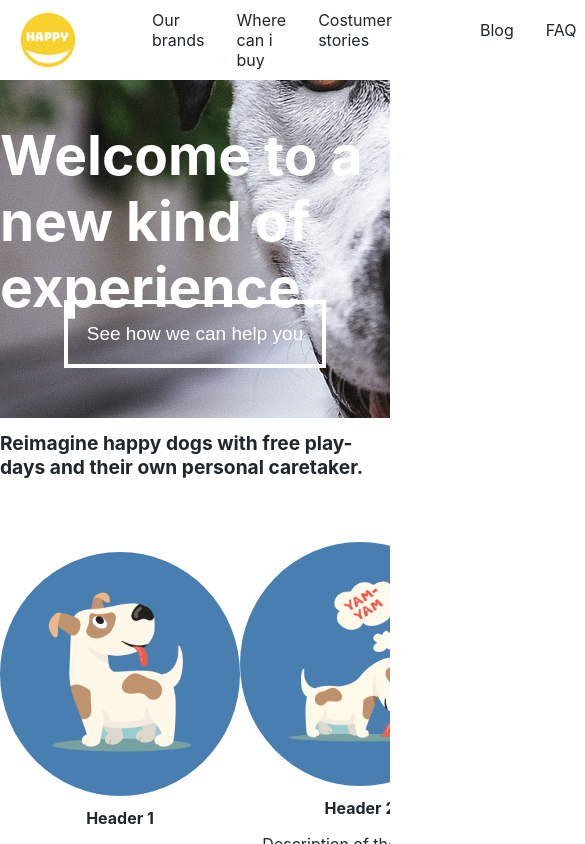
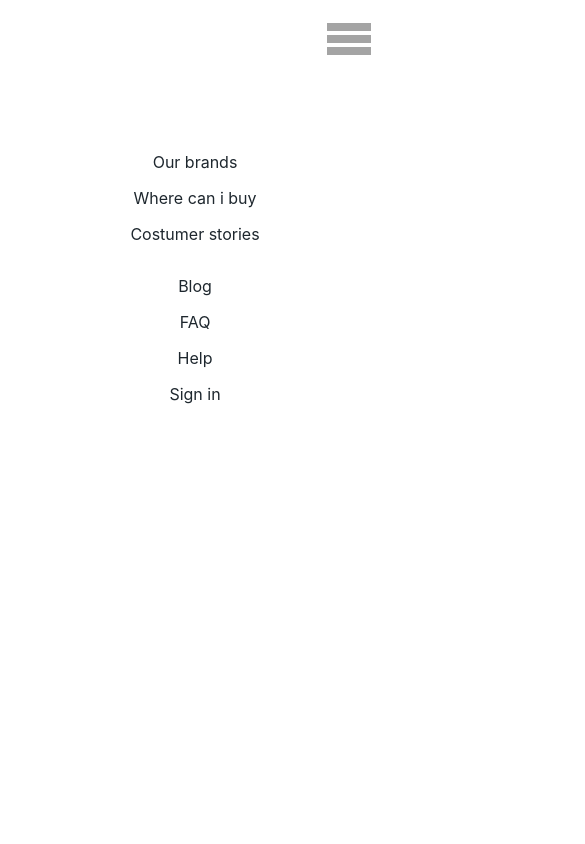
Before and after one commit to andreasaker/generic-startpage, a React (Create React App) app: page / in a window 390 px wide. Shown: the top 844 px of the page, 585 px wide, since content can reach past the window. Built offline with nearby package versions, Linux system fonts and the light colour scheme.

Commit message:
Navbar mobile view work, not done

```diff
--- a/src/components/costumerStories.js
+++ b/src/components/costumerStories.js
@@ -28,7 +28,7 @@ const NextButton = styled(Button)`
   color: #cfcfcf;
   position: absolute;
   background-color: #ffffff;
-  margin: 220px 0 0 500px;
+  margin: 220px 0 0 0px;
   font-size: 2em;
   padding: 0.3em 0.5em 0.35em 0.5em;
   z-index: 2;
--- a/src/components/navbar.js
+++ b/src/components/navbar.js
@@ -1,6 +1,7 @@
-import React from "react";
+import React, { useState } from "react";
 import styled from "styled-components";
 import Logo from "./logo";
+import media from "./media";
 
 const Nav = styled.nav`
   width: 100%;
@@ -12,23 +13,153 @@ const Nav = styled.nav`
   align-items: center;
 `;
 
+const Menu = styled.div`
+  width: 100%;
+  height: 100%;
+  background-color: #ffffff;
+  z-index: 3;
+  position: fixed;
+  top: 0;
+  padding: 8em 0 0 0;
+  ${media.desktop`background-color: #fff0;`}
+`;
+
 const Ul = styled.ul`
+  display: flex;
+  justify-content: center;
+  align-content: center;
+  flex-direction: row;
+  flex-wrap: wrap;
+  list-style: none;
+  padding: 0;
+
+  ${media.desktop`
   width: 100%;
   display: flex;
   justify-content: ${(props) => (props.End ? "flex-end" : "flex-start")};
   align-content: center;
   list-style: none;
   margin: 0 1em 0 0;
+  `}
 `;
 
 const Li = styled.li`
+  width: 100%;
+  text-align: center;
+  margin: 0.5em 0 0.5em 0;
+  ${media.desktop`
   margin: 0 1em 0 1em;
+  `}
 `;
 
+const Hamburger = styled.button`
+  height: 4.2em;
+  width: 4.2em;
+  display: block;
+  background-color: #fff0;
+  border: 0;
+  position: fixed;
+  top: 0;
+  right: 0;
+  margin: 1em;
+  span {
+    display: block;
+    height: 8px;
+    width: 100%;
+    margin: 0px 0 4px 0;
+    background-color: #a4a4a4;
+  }
+`;
+
+const Cross = styled(Hamburger)`
+  span:nth-child(1) {
+    animation-name: rotateTop;
+    animation-duration: 0.8s;
+    animation-fill-mode: forwards;
+  }
+  span:nth-child(2) {
+    animation-name: rotateMiddle;
+    animation-duration: 0.8s;
+    animation-fill-mode: forwards;
+  }
+  span:nth-child(3) {
+    animation-name: fade;
+    animation-duration: 0.8s;
+    animation-fill-mode: forwards;
+  }
+
+  @keyframes rotateTop {
+    0% {
+      transform: rotate(0deg);
+    }
+    100% {
+      transform: rotate(60deg);
+    }
+  }
+  @keyframes rotateMiddle {
+    0% {
+      transform: rotate(0deg);
+    }
+    100% {
+      transform: rotate(-60deg);
+    }
+  }
+  @keyframes fade {
+    0% {
+      opacity: 1;
+    }
+    100% {
+      opacity: 0;
+    }
+  }
+`;
+
+const openDrawer = () => {
+  const drawer = document.getElementById("drawer");
+  drawer.style.display = "block";
+  drawer.style.animation = "0.5s slidein ";
+};
+const closeDrawer = () => {
+  const drawer = document.getElementById("drawer");
+  drawer.style.animation = "0.5s slideout";
+  setTimeout(function () {
+    drawer.style.display = "none";
+  }, 400);
+};
+
 const Navbar = () => {
+  const [open, setOpen] = useState(false);
+
+  const handleOpenClose = (e) => {
+    e.preventDefault();
+    setOpen(!open);
+  };
+
+  const HamburgerState = () => {
+    if (open) {
+      return (
+        <Cross onClick={(e) => handleOpenClose(e)}>
+          <span></span>
+          <span></span>
+          <span></span>
+        </Cross>
+      );
+    } else {
+      return (
+        <Hamburger onClick={(e) => handleOpenClose(e)}>
+          <span></span>
+          <span></span>
+          <span></span>
+        </Hamburger>
+      );
+    }
+  };
+
   return (
     <Nav>
       <Logo />
+      <Menu>
+        <HamburgerState />
         <Ul>
           <Li>Our brands</Li>
           <Li>Where can i buy</Li>
@@ -41,6 +172,7 @@ const Navbar = () => {
           <Li>Help</Li>
           <Li>Sign in</Li>
         </Ul>
+      </Menu>
     </Nav>
   );
 };
```
Lines whose indentation alone changed are shown as unchanged.
